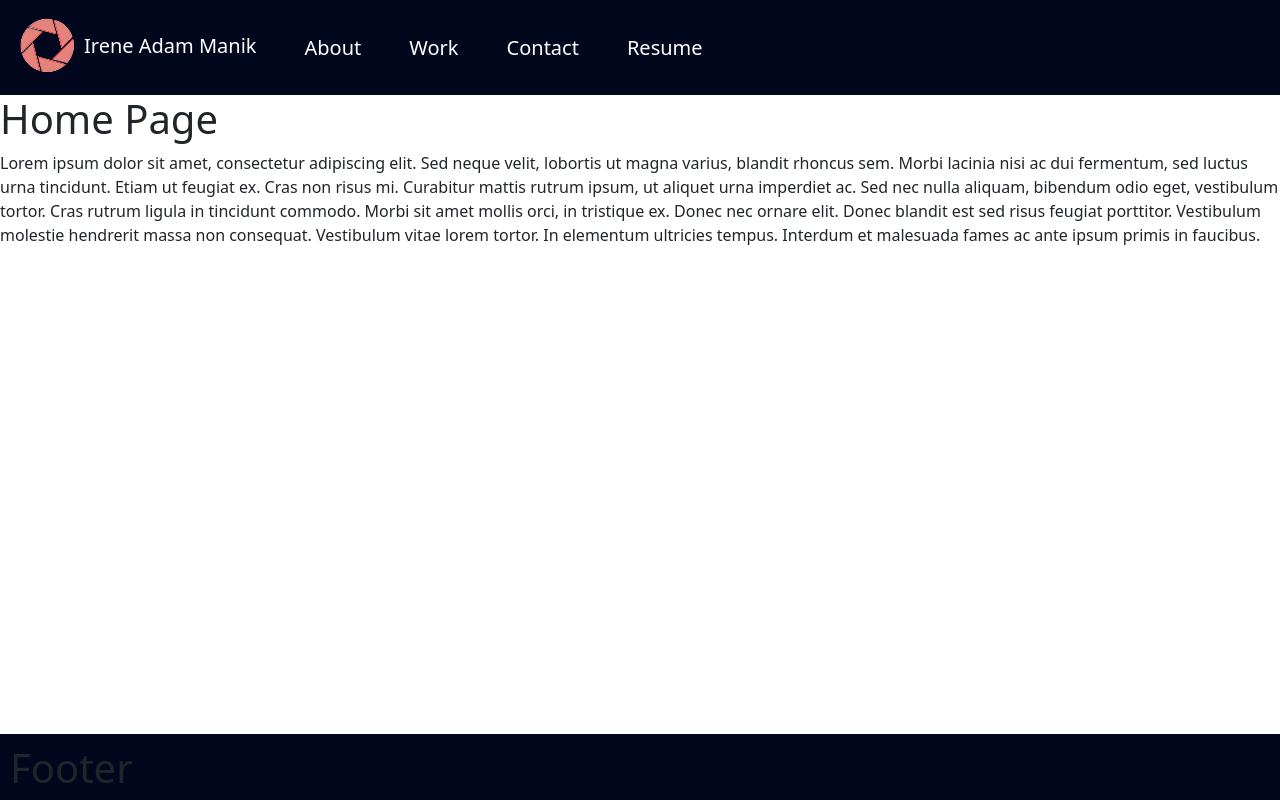
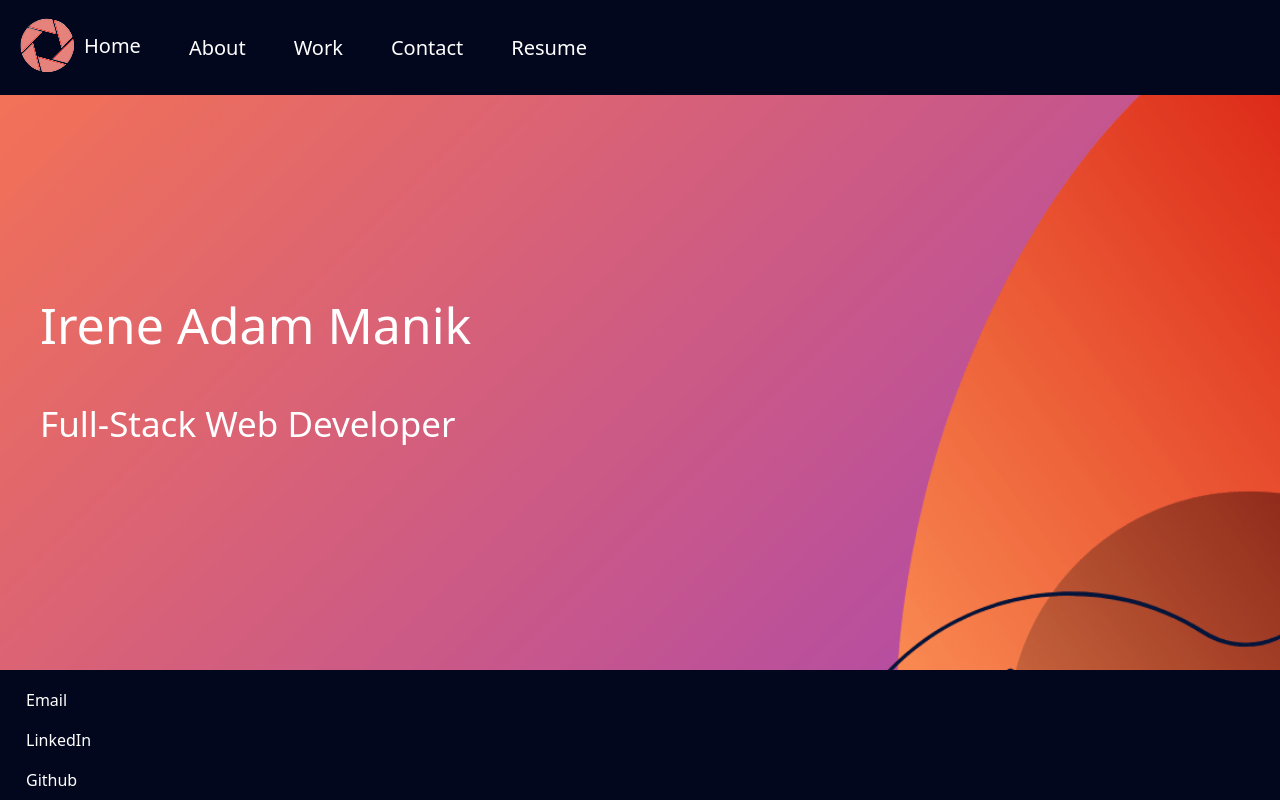
Before and after one commit to AMIrene/irene_adam_manik_portfolio, a React (Create React App) app: page / in a window 1280 px wide. Built offline with nearby package versions, Linux system fonts and the light colour scheme.

Commit message:
styling about page

```diff
--- a/package.json
+++ b/package.json
@@ -3,6 +3,8 @@
   "version": "0.1.0",
   "private": true,
   "dependencies": {
+    "@fortawesome/fontawesome-free": "^5.15.4",
+    "@fortawesome/free-solid-svg-icons": "^5.15.4",
     "@testing-library/jest-dom": "^5.14.1",
     "@testing-library/react": "^11.2.7",
     "@testing-library/user-event": "^12.8.3",
--- a/src/components/Footer.js
+++ b/src/components/Footer.js
@@ -1,5 +1,7 @@
 import React from 'react';
 import 'bootstrap/dist/css/bootstrap.min.css';
+import { Nav } from 'react-bootstrap';
+
 
 const styles = {
     footer: {
@@ -15,13 +17,27 @@ const styles = {
 
     },
 
-}
+    nav: {
+    color: 'white',
+
+    },
+
+};
 
 function Footer() {
     return (
-        <section style={styles.footer}>
-            <h1>Footer</h1>
-        </section>
+        // <section style={styles.footer}>
+        //     <h1>Footer</h1>
+        // </section>
+  <Nav style={styles.footer} defaultActiveKey="/home" className="flex-column">
+            <Nav.Link style={styles.nav} href="mailto: irene.webdev@gmail.com" target="_blank">Email</Nav.Link>
+
+  <Nav.Link style={styles.nav} href="https://www.linkedin.com/in/irene-adam-manik-978a3750"  target="_blank">LinkedIn</Nav.Link>
+  <Nav.Link style={styles.nav} href="https://github.com/AMIrene" target="_blank">Github</Nav.Link>
+
+  </Nav>
+
+
     )
 }
 
--- a/src/components/NavTabs.js
+++ b/src/components/NavTabs.js
@@ -16,7 +16,7 @@ function NavTabs({ currentPage, handlePageChange }) {
 
       <Navbar.Brand href="#home"
         onClick={() => handlePageChange('Home')}
-        className={currentPage === 'Home' ? 'nav-link active' : 'nav-link'}> <img src={logo}/>Irene Adam Manik</Navbar.Brand>
+        className={currentPage === 'Home' ? 'nav-link active' : 'nav-link'}> <img src={logo} alt="logo"/>Home</Navbar.Brand>
 
       <Navbar.Toggle aria-controls="basic-navbar-nav" />
       <Navbar.Collapse id="basic-navbar-nav">
--- a/src/components/PortfolioContainer.js
+++ b/src/components/PortfolioContainer.js
@@ -10,7 +10,7 @@ import CV from './pages/CV';
 export default function PortfolioContainer() {
   const [currentPage, setCurrentPage] = useState('Home');
 
-  // TODO: Add a comment describing the functionality of this method
+
   const renderPage = () => {
     if (currentPage === 'Home') {
       return <Home />;
@@ -32,9 +32,9 @@ export default function PortfolioContainer() {
 
   return (
     <div>
-      {/* // TODO: Add a comment describing what we are passing as props */}
+
       <NavTabs currentPage={currentPage} handlePageChange={handlePageChange} />
-      {/* // TODO: Add a comment explaining what is happening on the following line */}
+
  <Footer/>
       {renderPage()}
     </div>
--- a/src/components/pages/About.js
+++ b/src/components/pages/About.js
@@ -1,17 +1,22 @@
 import React from 'react';
+import 'bootstrap/dist/css/bootstrap.min.css';
+import '../../styles/section.css';
+import { Container } from 'react-bootstrap';
+import { Row } from 'react-bootstrap';
+import { Col } from 'react-bootstrap';
+
+
+
+
 
 export default function About() {
   return (
-    <div>
-      <h1>About Page</h1>
-      <p>
-        Nunc pharetra finibus est at efficitur. Praesent sed congue diam.
-        Integer gravida dui mauris, ut interdum nunc egestas sed. Aenean sed
-        mollis diam. Nunc aliquet risus ac finibus porta. Nam quis arcu non
-        lectus tincidunt fermentum. Suspendisse aliquet orci porta quam semper
-        imperdiet. Praesent euismod mi justo, faucibus scelerisque risus cursus
-        in. Sed rhoncus mollis diam, sit amet facilisis lectus blandit at.
-      </p>
-    </div>
+    <Container className="skills d-flex justify-content-center">
+      <Row>
+      <Col className="codingskills" sm>HTML</Col>
+    <Col className="codingskills" sm>CSS</Col>
+    <Col className="codingskills" sm>JavaScript</Col>
+    </Row>
+  </Container>
   );
 }
--- a/src/components/pages/Home.js
+++ b/src/components/pages/Home.js
@@ -1,21 +1,45 @@
 import React from 'react';
+import 'bootstrap/dist/css/bootstrap.min.css';
+import '../../styles/home.css';
+import banner from '../../components/img/iambanner3.png';
+
+
+const styles = {
+  image: {
+    position: 'fixed',
+    backgroundSize: 'cover',
+    minWidth: '100%',
+    minHeight: '75vh',
+    zIndex: '-5'
+  },
+  herotext: {
+    fontSize: '50px',
+    color: 'white',
+    padding: '200px 0 0 40px',
+
+  },
+
+  subtext: {
+    fontSize: '35px',
+    color: 'white',
+    padding: '40px',
+
+  },
+
+
+};
 
 export default function Home() {
   return (
-    <div>
-      <h1>Home Page</h1>
-      <p>
-        Lorem ipsum dolor sit amet, consectetur adipiscing elit. Sed neque
-        velit, lobortis ut magna varius, blandit rhoncus sem. Morbi lacinia nisi
-        ac dui fermentum, sed luctus urna tincidunt. Etiam ut feugiat ex. Cras
-        non risus mi. Curabitur mattis rutrum ipsum, ut aliquet urna imperdiet
-        ac. Sed nec nulla aliquam, bibendum odio eget, vestibulum tortor. Cras
-        rutrum ligula in tincidunt commodo. Morbi sit amet mollis orci, in
-        tristique ex. Donec nec ornare elit. Donec blandit est sed risus feugiat
-        porttitor. Vestibulum molestie hendrerit massa non consequat. Vestibulum
-        vitae lorem tortor. In elementum ultricies tempus. Interdum et malesuada
-        fames ac ante ipsum primis in faucibus.
-      </p>
+
+    <div >
+      <img className="banner" style={styles.image} src={banner}></img>
+
+      <h1 className="hero-text" style={styles.herotext} >Irene Adam Manik</h1>
+
+      <h2 className="hero-text" style={styles.subtext} >Full-Stack Web Developer</h2>
+
     </div>
+
   );
 }
--- /dev/null
+++ b/src/styles/home.css
@@ -0,0 +1,33 @@
+@media screen and (max-width : 576px) {
+
+    .banner{
+
+      height: 100vh;
+    }
+
+    .hero-text {
+     font-size: 20px;
+    }
+
+}
+
+@media screen and (min-width: 576px) and (max-width: 810px) {
+
+    .banner{
+        height: 90vh;
+      }
+  .hero-text {
+    font-size: 40px;
+}
+    }
+
+
+  @media screen and (min-width: 811px) and (max-width: 1690px) {
+    .banner{
+      height: 90vh;
+    }
+
+    .hero-text {
+        font-size: 30px;
+}
+  }
--- /dev/null
+++ b/src/styles/section.css
@@ -0,0 +1,64 @@
+body {
+    background: #F7BCB6;
+  }
+
+  .skills {
+    padding-top: 40px;
+
+  }
+
+
+
+  @media screen and (max-width : 576px) {
+
+    .skills{
+
+      display: flex;
+      justify-content: center;
+      padding-top: 10px;
+    }
+    .codingskills{
+
+      display: flex;
+      justify-content: center;
+    }
+
+
+
+}
+
+@media screen and (min-width: 576px) and (max-width: 810px) {
+
+  .skills{
+
+    display: flex;
+    justify-content: center;
+  }
+  .codingskills{
+
+    display: flex;
+    justify-content: center;
+  }
+
+
+
+
+}
+
+
+  @media screen and (min-width: 811px) and (max-width: 1690px) {
+    .skills{
+
+      display: flex;
+      justify-content: center;
+    }
+    .codingskills{
+
+      display: flex;
+      justify-content: center;
+    }
+
+
+
+
+}
```
Also changed, not shown: src/components/img/iambanner3.png (added), 1 other file (tests, documents, lock files or other folders).
